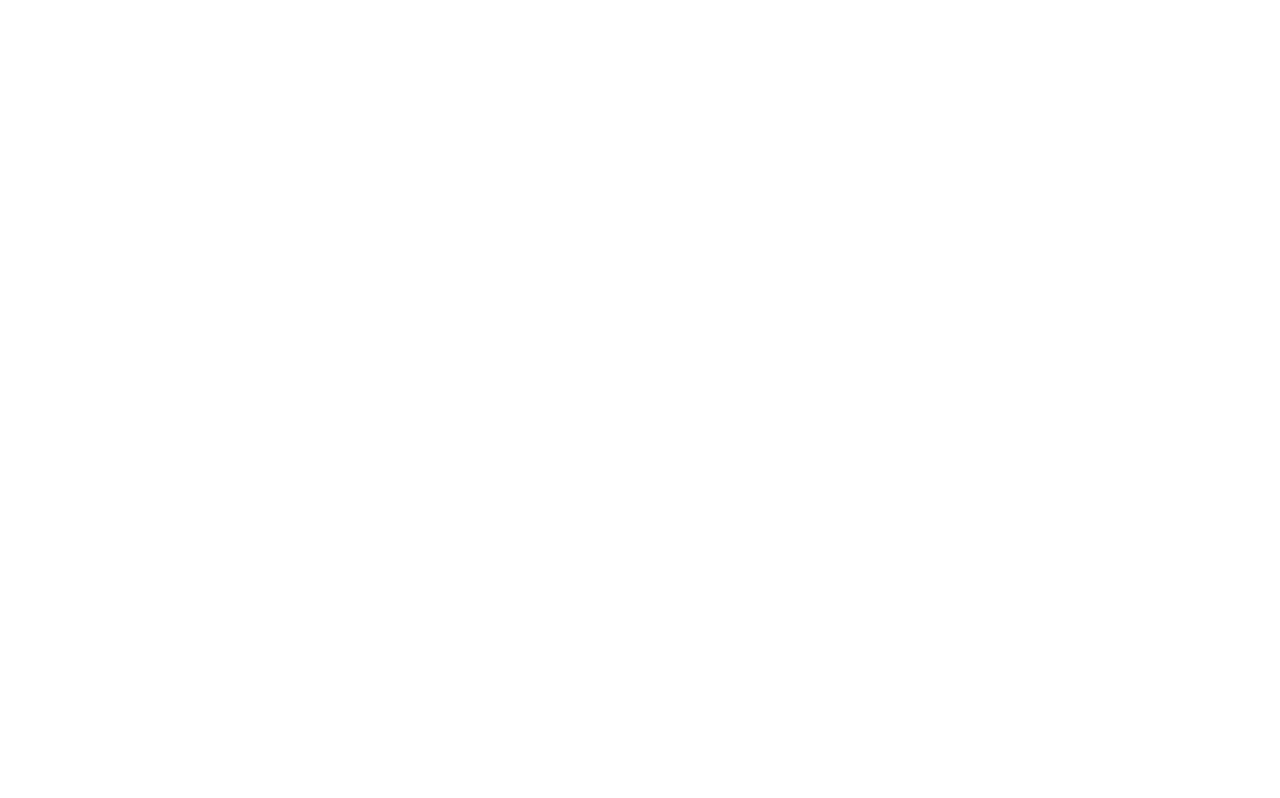
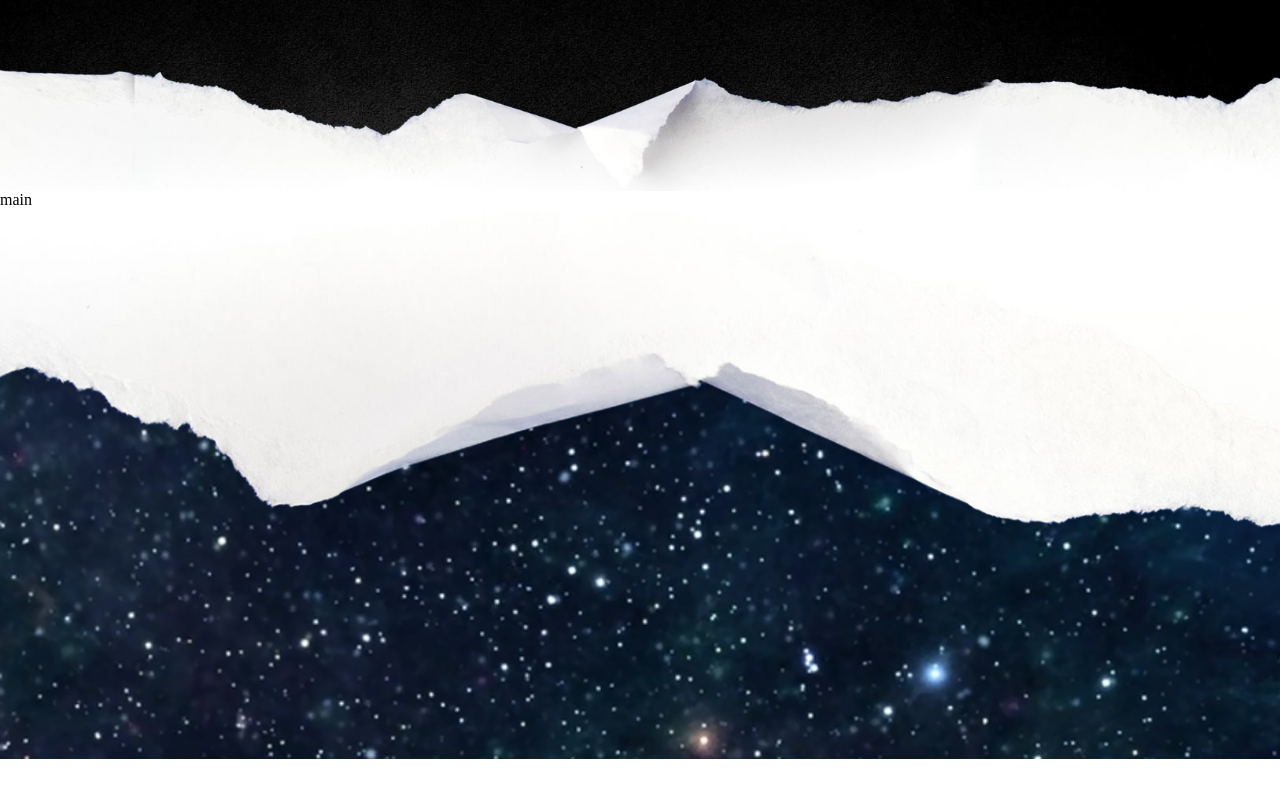
Before and after one commit to artyom-causelove/informatic, a Nuxt app: page /works/1 in a window 1280 px wide. Before the commit this address had no page. Built offline with nearby package versions, Linux system fonts and the light colour scheme.

Commit message:
init work page

```diff
--- /dev/null
+++ b/pages/works/[id].vue
@@ -0,0 +1,16 @@
+<script lang="ts" setup>
+const { id } = useRoute().params;
+</script>
+
+<template>
+  <NuxtLayout name="default">
+    <template #header>
+      <div>header {{ id }}</div>
+    </template>
+    <template #main>
+      <div>main</div>
+    </template>
+  </NuxtLayout>
+</template>
+
+<style></style>
```
